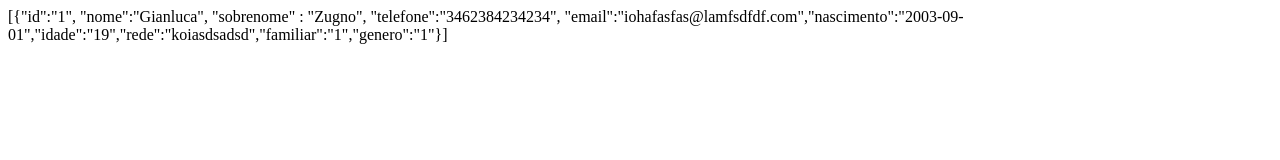
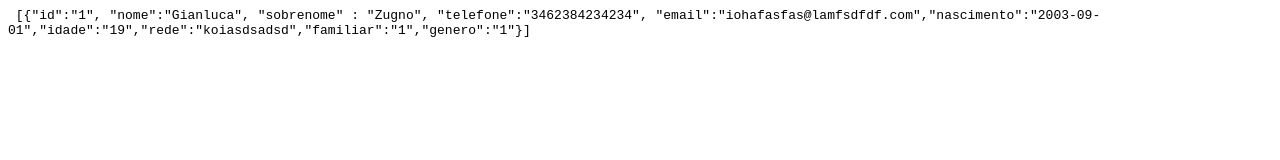
Before and after one commit to Gianlz/zugno.github.io, a plain HTML site: page index.html in a window 1280 px wide. Drawn offline with Linux system fonts and the light colour scheme.

Commit message:
Update index.html

```diff
--- a/index.html
+++ b/index.html
@@ -1,6 +1,6 @@
-<html>
-<body>
-    [{"id":"1", "nome":"Gianluca", "sobrenome" : "Zugno", "telefone":"3462384234234", "email":"iohafasfas@lamfsdfdf.com","nascimento":"2003-09-01","idade":"19","rede":"koiasdsadsd","familiar":"1","genero":"1"}]
-</body>
+    <html>
+    <body>
+        <pre style="word-wrap: break-word; white-space: pre-wrap;"> [{"id":"1", "nome":"Gianluca", "sobrenome" : "Zugno", "telefone":"3462384234234", "email":"iohafasfas@lamfsdfdf.com","nascimento":"2003-09-01","idade":"19","rede":"koiasdsadsd","familiar":"1","genero":"1"}]</pre>
+    </body>
 
-</html>
+    </html>
```
